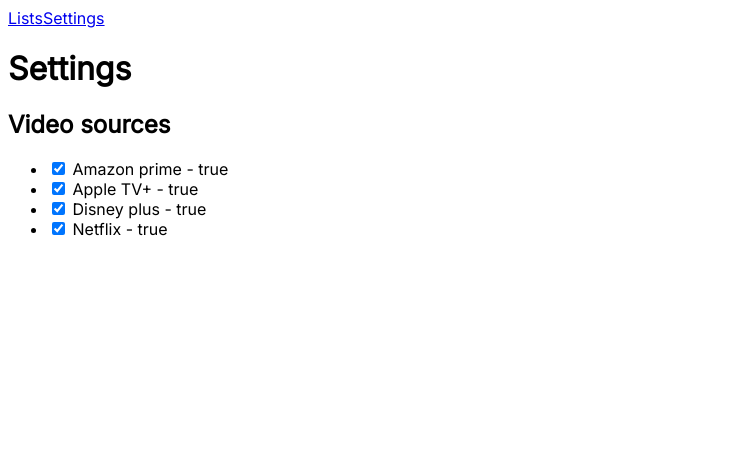
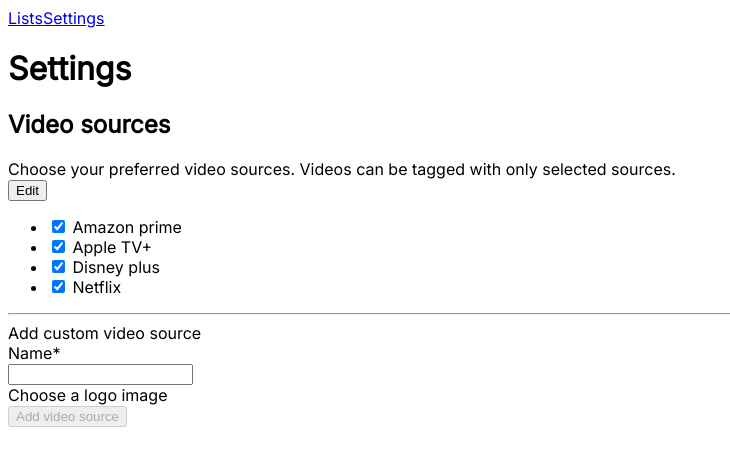
Before and after one commit to ahmed-abuelgasim/watchlist-angular, an Angular app: page /settings in a window 1280 px wide. Shown: the top 466 px of the page, without its empty margins (0-730 px from the left). Built offline with nearby package versions, Linux system fonts and the light colour scheme.

Commit message:
added video source settings component

```diff
--- a/src/app/app.module.ts
+++ b/src/app/app.module.ts
@@ -1,5 +1,6 @@
 import { NgModule } from '@angular/core';
 import { BrowserModule } from '@angular/platform-browser';
+import { ReactiveFormsModule } from '@angular/forms';
 
 import { AppRoutingModule } from './app-routing.module';
 import { AppComponent } from './app.component';
@@ -21,7 +22,8 @@
   ],
   imports: [
     BrowserModule,
-    AppRoutingModule
+    AppRoutingModule,
+    ReactiveFormsModule,
   ],
   providers: [VideoSourcesService],
   bootstrap: [AppComponent]
--- a/src/app/video-sources-settings/video-sources-settings.component.html
+++ b/src/app/video-sources-settings/video-sources-settings.component.html
@@ -1,26 +1,89 @@
-<!-- <form (submit)="updateActiveSources($event)"> -->
+<div>Choose your preferred video sources. Videos can be tagged with only selected sources.</div>
+
+<!-- Video sources -->
+<button
+    [attr.aria-label]="editMode ? 'Exit edit mode' : 'Enter edit mode'"
+    [attr.aria-pressed]="editMode"
+    (click)="editMode = !editMode">
+  Edit
+</button>
+
 <ul>
   <li *ngFor="let source of (videoSourcesService.sources$ | async)">
-      <label>
       <input
-          aria-label="Active state of video source"
+        *ngIf="!editMode"
+        [id]="'source-' + source.id"
+        [attr.source-id]="source.id"
+        [checked]="source.active"
         type="checkbox"
-          [id]="source.id"
-          [checked]="source.active"
         (change)="checkboxChanged($event)"/>
-        {{source.name}} - {{source.active}}
+
+    <label [for]="'source-' + source.id">
+      {{source.name}}
     </label>
+
+    <button
+        *ngIf="!source.initial && editMode"
+        attr.aria-label="Delete {{source.name}}"
+        [attr.source-id]="source.id"
+        (click)="deleteSource($event)">
+      Delete
+    </button>
   </li>
 </ul>
 
-<!--
-  <button [disabled]="!showSourcesSaveBtn" aria-label="Save active sources" type="submit">
-    Save
+<hr>
+
+<!-- Add new video source form -->
+<form
+    autocomplete="off"
+    [formGroup]="formData"
+    (ngSubmit)="addSource(formData.value)">
+  <div>Add custom video source</div>
+
+  <!-- Name -->
+  <div>
+    <label for="new-source-name">
+      Name<span aria-hidden="true">*</span>
+    </label>
+    <div>
+      <input
+          [attr.aria-invalid]="formNameInput?.invalid"
+          aria-describedby="new-source-name-error"
+          formControlName="name"
+          id="new-source-name"
+          required />
+    </div>
+    <div
+        *ngIf="formNameInput?.errors?.['maxlength'] && formNameInput?.dirty"
+        aria-live="polite"
+        id="new-source-name-error">
+      Maximum length 30 characters
+    </div>
+  </div>
+
+  <!-- Image -->
+  <div>
+    <label for="new-source-img">Choose a logo image</label>
+    <input
+        accept=".png,.svg"
+        id="new-source-img"
+        style="display: none"
+        type="file"
+        (change)="imageSelected($event)">
+  </div>
+
+  <div *ngIf="imageDataUrl">
+    <div>File: {{imageFileName}}</div>
+    <img
+        height="100px"
+        role="presentation"
+        src="{{imageDataUrl}}" />
+  </div>
+
+  <button
+      [disabled]="formData.invalid"
+      type="submit">
+    Add video source
   </button>
-  </form> -->
-
-
-<!--
-<button (click)="addSource()">Add</button>
-<button (click)="deleteSource()">Delete</button>
--->
+</form>
--- a/src/app/video-sources-settings/video-sources-settings.component.ts
+++ b/src/app/video-sources-settings/video-sources-settings.component.ts
@@ -1,7 +1,7 @@
 import { Component, OnDestroy, OnInit } from '@angular/core';
-import { Subscription } from 'rxjs';
+import { FormBuilder, FormGroup, Validators } from '@angular/forms';
 import { VideoSourcesService } from '../services/video-sources.service';
-import { VideoSource } from '../utils/video-source-utils';
+import { NewVideoSource } from '../utils/video-source-utils';
 
 
 @Component({
@@ -9,89 +9,112 @@
   templateUrl: './video-sources-settings.component.html',
   styleUrls: ['./video-sources-settings.component.scss'],
 })
-export class VideoSourcesSettingsComponent implements OnInit, OnDestroy {
+// export class VideoSourcesSettingsComponent implements OnInit, OnDestroy {
+export class VideoSourcesSettingsComponent {
   static ERROR_MSGS = {
-    // ADD: 'There was an error adding the video source. Please try again.',
-    // DELETE: 'There was an error deleteing the video source. Please try again.',
-    // EXISTING: 'Video source already exists',
-    UPDATE_FAILED: 'There was an error updating. Please try again.',
+    ADD: 'There was an error adding the video source. Please try again.',
+    DELETE: 'There was an error deleting the video source. Please try again.',
+    EXISTING: 'Video source with same name already exists',
+    ACTIVE_UPDATE: 'There was an error updating the video source. Please try again.',
   };
 
-  subscription!: Subscription;
-  newActiveStates: {[k: string]: {id: number, newActiveState: boolean}} = {};
-  submittingActiveSources = false;
+  formData: FormGroup;
+  imageDataUrl = '';
+  imageFileName = '';
+  private reader: FileReader;
   toastMsg = '';
-  sources: VideoSource[] = [];
+  editMode = false;
 
 
-  constructor(public videoSourcesService: VideoSourcesService) { }
+  constructor(
+    private fb: FormBuilder,
+    public videoSourcesService: VideoSourcesService
+  ) {
+    this.formData = this.fb.group({
+      name: ['', [
+        Validators.required,
+        Validators.maxLength(30),
+      ]]
+    });
 
-
-  get showSourcesSaveBtn(): boolean {
-    return this.submittingActiveSources || Object.keys(this.newActiveStates).length > 0;
+    // File reader needed to convert image to blob
+    this.reader = new FileReader();
+    this.reader.addEventListener('load', () => {
+      this.imageDataUrl = this.reader.result as string;
+    });
   }
 
 
-  ngOnInit() {
-    this.subscription = this.videoSourcesService.sources$
-      .subscribe((sources) => {
-        this.sources = sources;
-      });
+  get formNameInput() {
+    return this.formData.get('name');
   }
 
 
-  ngOnDestroy() {
-    this.subscription.unsubscribe();
+  imageSelected(event: Event) {
+    const inputEl = event.target as HTMLInputElement;
+    const files = inputEl.files;
+    if (!files || !files[0]) return;
+    const file = files[0];
+    console.log(file);
+    this.imageFileName = file.name;
+    this.reader.readAsDataURL(file);
   }
 
 
-  checkboxChanged(event: Event) {
-    const checkBoxEl = event.target as HTMLInputElement;
-    const videoSourceId = checkBoxEl.id;
-    const newActiveState = checkBoxEl.checked;
-    if (videoSourceId in this.newActiveStates) {
-      delete this.newActiveStates[videoSourceId];
-    } else {
-      this.newActiveStates[videoSourceId] = {id: parseInt(videoSourceId, 10), newActiveState};
+  addSource(data: any) {
+    const newVideoSource: NewVideoSource = {
+      name: data.name,
+      image: this.imageDataUrl,
     }
-    console.log(this.newActiveStates);
+
+    this.videoSourcesService.addCustomSource(newVideoSource)
+      .catch(error => {
+        const toastMsg = (error as Error).name == VideoSourcesService.sourceExistsErrorType ?
+          VideoSourcesSettingsComponent.ERROR_MSGS.EXISTING :
+          VideoSourcesSettingsComponent.ERROR_MSGS.ADD;
+        this.dealWithError(error, toastMsg);
+      });
+
+    this.imageFileName = '';
+    this.imageDataUrl = '';
+    this.formData.reset();
   }
 
-  // async updateActiveSources(event: SubmitEvent) {
-  //   event.preventDefault();
-  //   this.submittingActiveSources = true;
 
-  //   const updatedSources = Object.values(this.newActiveStates);
-  //   await this.videoSourcesService.changeSourceActiveState(updatedSources)
-  //     .catch((error) => {
-  //       console.error(error);
-  //       this.toastMsg = VideoSourcesSettingsComponent.ERROR_MSGS.UPDATE_FAILED;
-  //       alert(this.toastMsg);
-  //     }).finally(() => {
-  //       this.newActiveStates = {};
-  //       this.submittingActiveSources = false;
+  checkboxChanged(event: Event): void {
+    const checkBoxEl = event.target as HTMLInputElement;
+    if (checkBoxEl) {
+      const id = parseInt(checkBoxEl.getAttribute('source-id')!, 10);
+      this.videoSourcesService.changeSourceActiveState(id, checkBoxEl.checked)
+        .catch(error => this.dealWithError(error, VideoSourcesSettingsComponent.ERROR_MSGS.ACTIVE_UPDATE));
+    }
+  }
+
+
+  dealWithError(error: Error, toastMsg: string): void {
+    this.toastMsg = toastMsg;
+    alert(this.toastMsg);
+    console.error(error);
+  }
+
+
+  deleteSource(event: MouseEvent): void {
+    const buttonEl = event.target as HTMLButtonElement;
+    const id = parseInt(buttonEl.getAttribute('source-id')!, 10);
+    this.videoSourcesService.deleteCustomSource(id)
+      .catch(error => this.dealWithError(error, VideoSourcesSettingsComponent.ERROR_MSGS.DELETE));
+  }
+
+
+  // ngOnInit() {
+  //   this.subscription = this.videoSourcesService.activeSources$
+  //     .subscribe(sources => {
+  //       this.sourceIds = sources.map(source => source.id!)
   //     });
   // }
 
 
-  // id: number = 0;
-
-  // async addSource(source: NewVideoSource = {name: 'Kodi'}) {
-  //   try {
-  //     this.id = await this.videoSourcesService.addCustomSource(source);
-  //   } catch (error) {
-  //     // const toastMessage = (error as Error).name == VideoSourcesService.sourceExistsErrorType ?
-  //     //   VideoSourcesSettingsComponent.ERROR_MSGS.EXISTING :
-  //     //   VideoSourcesSettingsComponent.ERROR_MSGS.ADD;
-  //     // alert(toastMessage);
-  //   }
-  // }
-
-  // async deleteSource() {
-  //   try {
-  //     await this.videoSourcesService.removeCustomSource(this.id);
-  //   } catch (error) {
-  //     alert(VideoSourcesSettingsComponent.ERROR_MSGS.DELETE);
-  //   }
+  // ngOnDestroy() {
+  //   this.subscription.unsubscribe();
   // }
 }
```
Also changed, not shown: 1 other file (tests, documents, lock files or other folders). Lines whose indentation alone changed are shown as unchanged.
